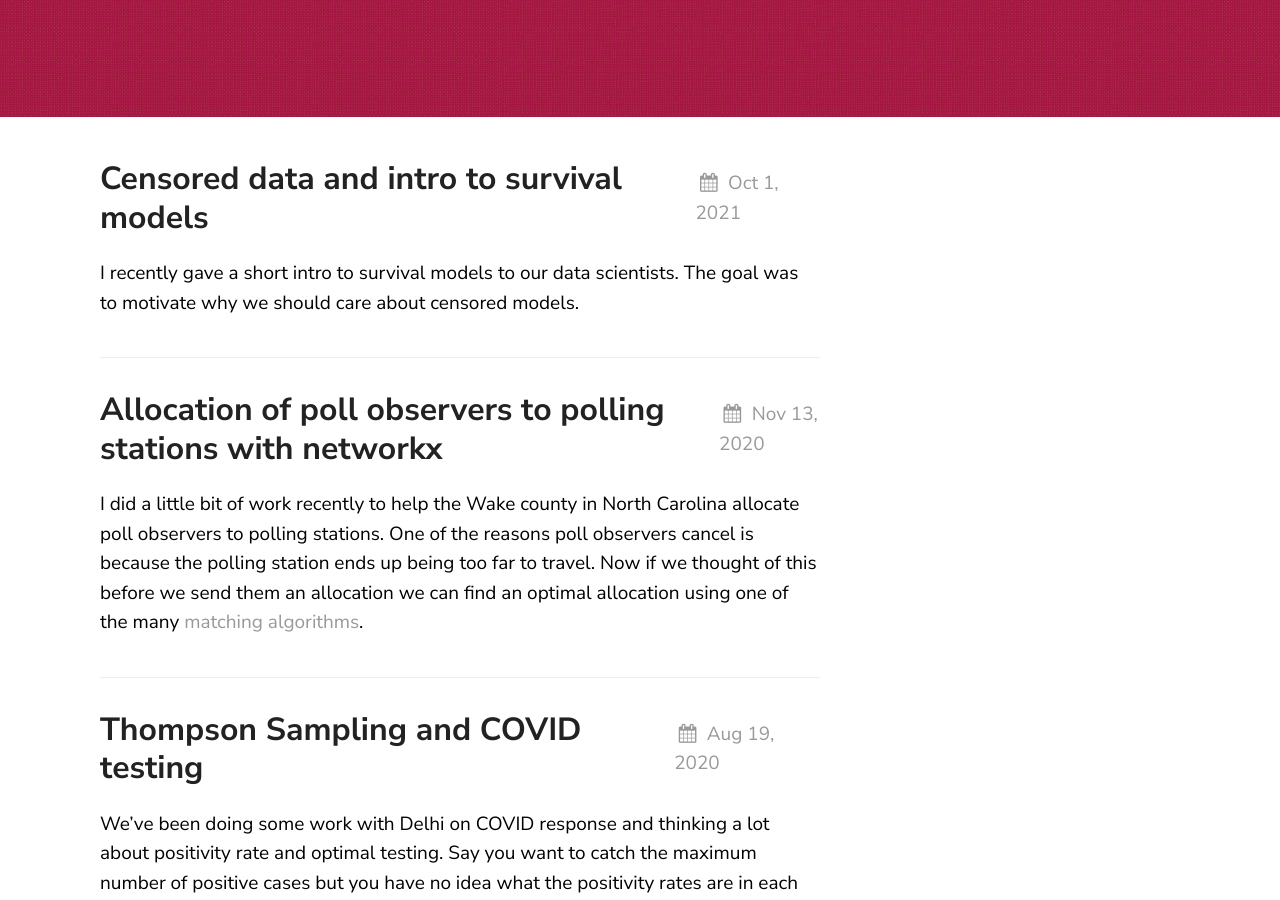
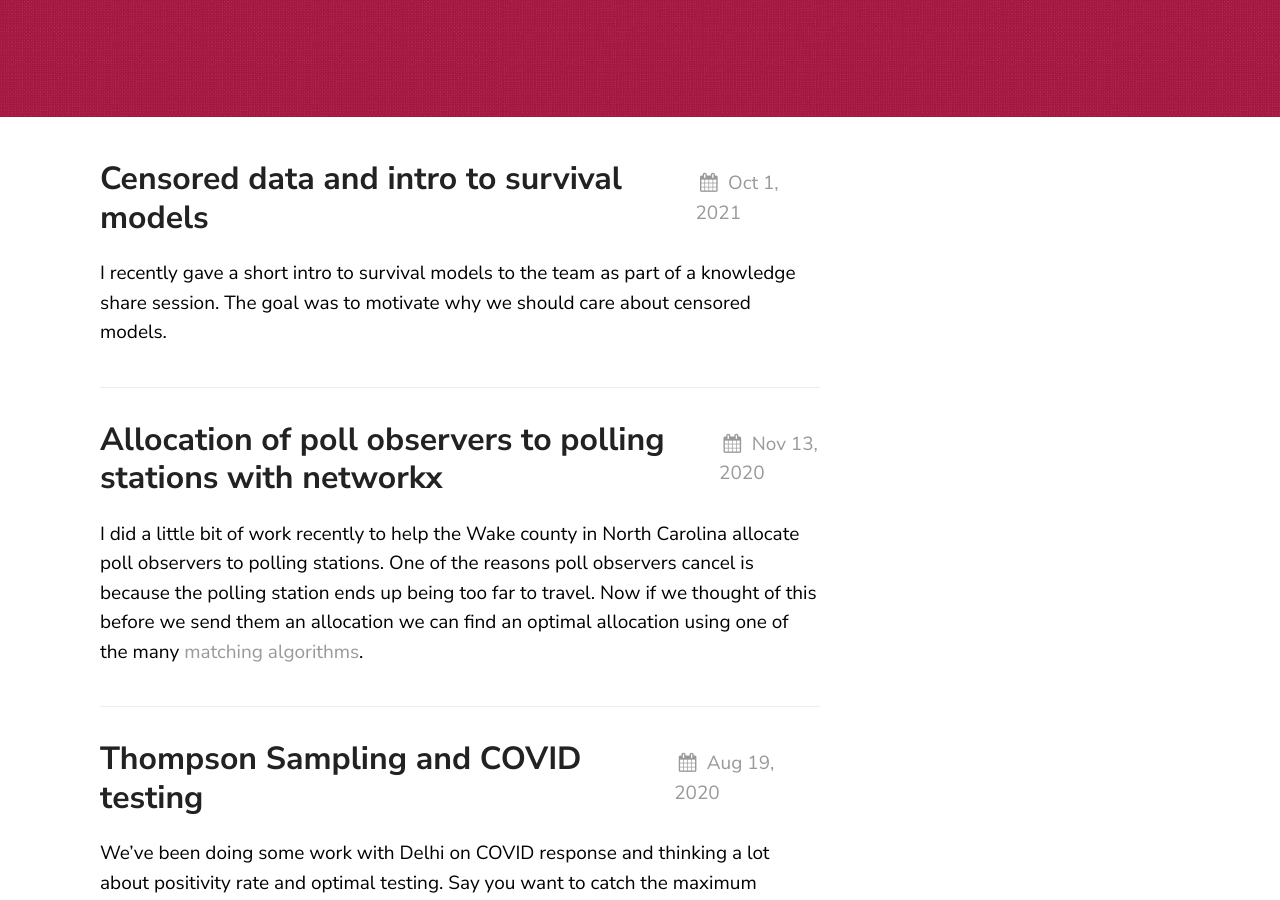
Before and after one commit to sidravi1/sidravi1.github.io, a Jekyll site: the page built from index.html, in a window 1280 px wide and 900 px high, scrolled down 308 px. Built offline with Jekyll 4.4.1, drawn with Linux system fonts in a browser that asks for light colours; a script that is not in the unit is left out.

Commit message:
minor edits

```diff
--- a/_posts/2021-10-01-censored-data-and-intro-to-survival-models.md
+++ b/_posts/2021-10-01-censored-data-and-intro-to-survival-models.md
@@ -6,7 +6,7 @@ comments: true
 use_math: true
 ---
 
-I recently gave a short intro to survival models to our data scientists. The goal was to motivate why we should care about censored models.
+I recently gave a short intro to survival models to the team as part of a knowledge share session. The goal was to motivate why we should care about censored models.
 
 ## Discussion on censoring
 
```
